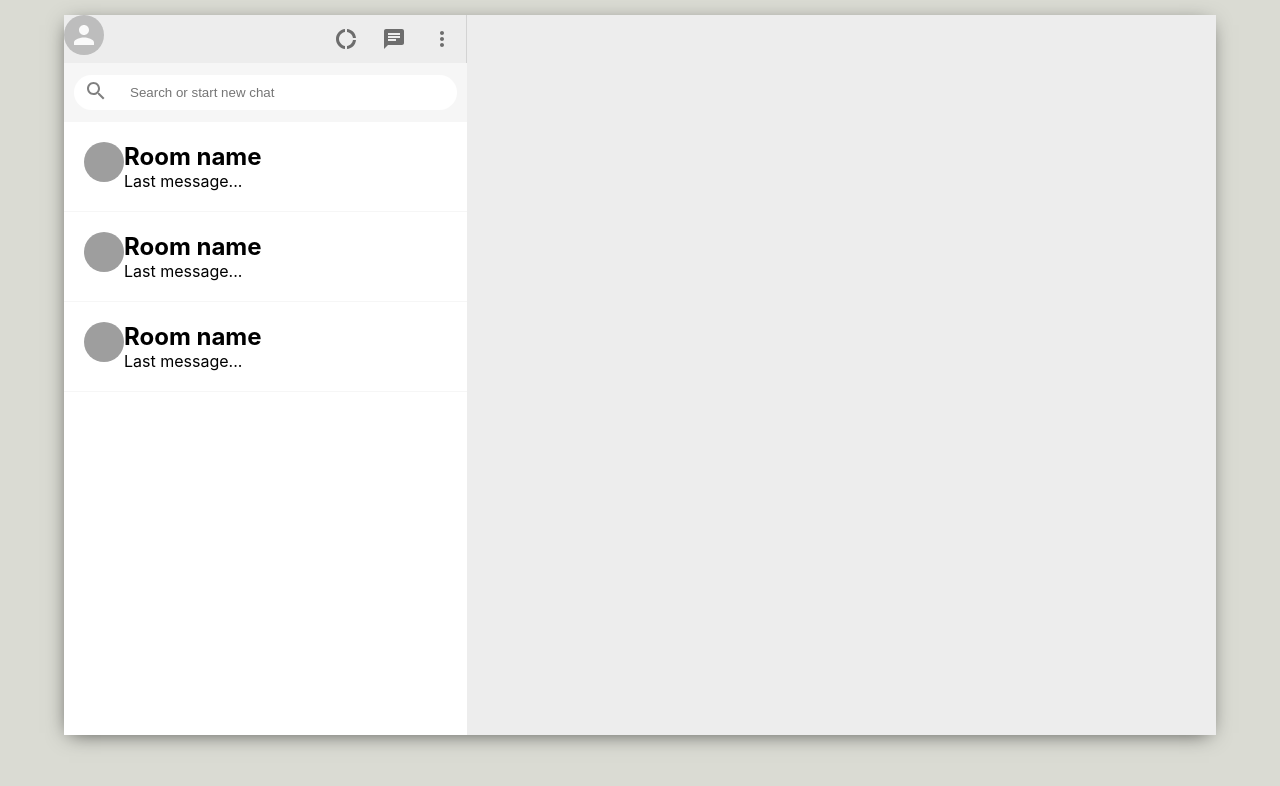
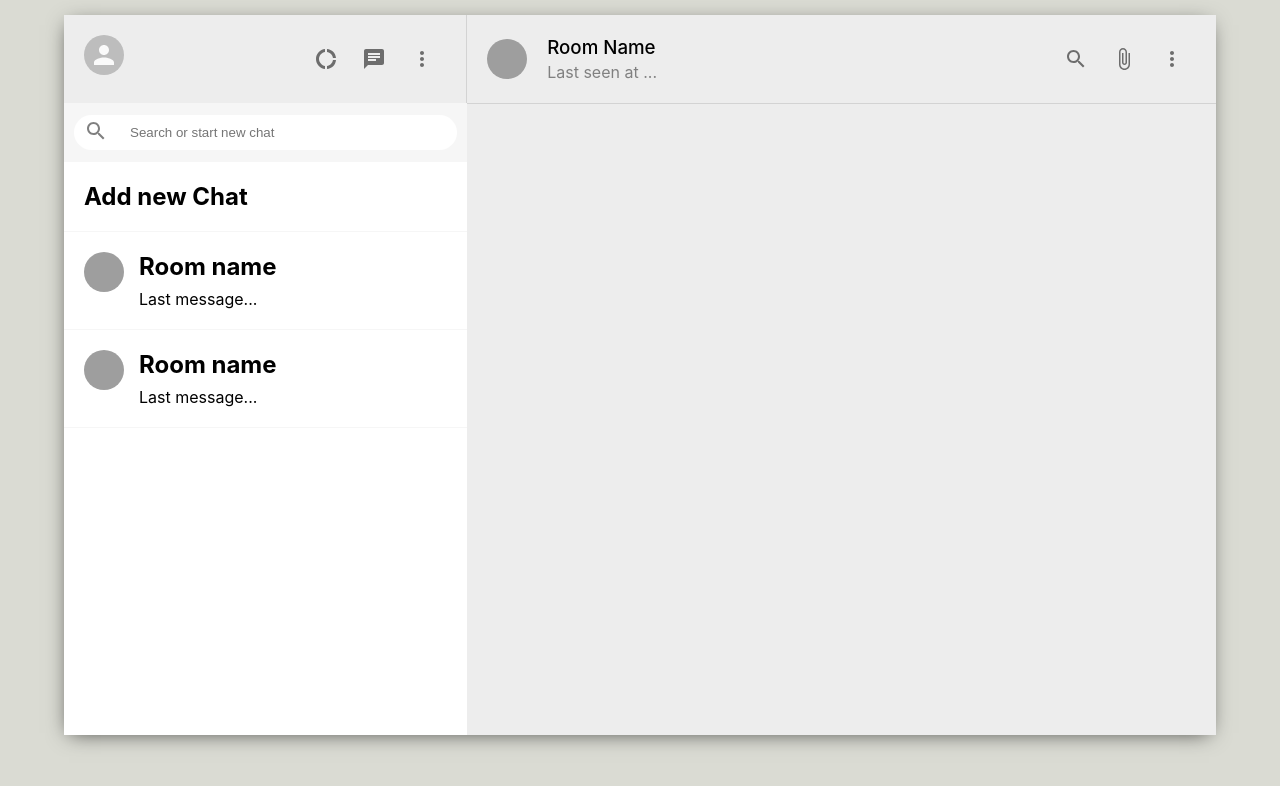
Before and after one commit to bekturmsv/Whatsapp-Clone, a React (Create React App) app: page / in a window 1280 px wide. Shown: the top 786 px of the page. Built offline with nearby package versions, Linux system fonts and the light colour scheme; grey boxes are pictures that could not be loaded.

Commit message:
began work on the appearance of the Chat component

```diff
--- a/src/App.jsx
+++ b/src/App.jsx
@@ -1,5 +1,7 @@
+
 import React from 'react';
 import './App.css';
+import Chat from './Components/Chat/Chat';
 import Sidebar from './Components/Sidebar/Sidebar';
 
 function App() {
@@ -7,6 +9,7 @@ function App() {
     <div className="app">
       <div className="app__body">
         <Sidebar/>
+        <Chat />
       </div>
 
     </div>
--- /dev/null
+++ b/src/Components/Chat/Chat.jsx
@@ -0,0 +1,42 @@
+import { Avatar, IconButton } from '@material-ui/core';
+import { AttachFile, MoreVert, SearchOutlined } from '@material-ui/icons';
+import React, { useEffect, useState } from 'react';
+import styles from './Chat.module.css'
+
+function Chat  () {
+    const [seed,setSeed] = useState("");
+
+    useEffect(() => {
+        setSeed(Math.floor(Math.random()* 5000))
+    },[])
+    return (
+        <div className={styles.chat}>
+            <div className={styles.chatHeader}>
+                <Avatar src={`https://avatars.dicebear.com/api/human/${seed}.svg`}/>
+                <div className={styles.chatHeaderInfo}>
+                    <h3>Room Name</h3>
+                    <p>Last seen at ...</p>
+                </div>
+                <div className={styles.chatHeaderRight}>
+                    <IconButton>
+                        <SearchOutlined/>
+                    </IconButton>
+                    <IconButton>
+                        <AttachFile/>
+                    </IconButton>
+                    <IconButton>
+                        <MoreVert/>
+                    </IconButton>
+                </div>
+            </div>
+            <div className={styles.chatBody}>
+
+            </div>
+            <div className={styles.chatFooter}>
+
+            </div>
+        </div>
+    );
+};
+
+export default Chat;
--- /dev/null
+++ b/src/Components/Chat/Chat.module.css
@@ -0,0 +1,30 @@
+.chat {
+    flex: 0.65;
+}
+
+.chatHeader{
+    padding: 20px;
+    display: flex;
+    align-items: center;
+    border-bottom: 1px solid lightgray;
+}
+
+.chatHeaderInfo{
+    flex: 1;
+    padding-left: 20px;
+}
+
+.chatHeaderInfo > h3 {
+    margin-bottom: 3px;
+    font-weight: 500;
+}
+
+.chatHeaderInfo > p{
+    color: gray;
+}
+
+.chatHeaderRight{
+    display: flex;
+    justify-content: space-between;
+    min-width: 100px;
+}
--- a/src/Components/Sidebar/Sidebar.jsx
+++ b/src/Components/Sidebar/Sidebar.jsx
@@ -33,7 +33,7 @@ function Sidebar() {
             </div>
 
             <div className={styles.sidebarChats}>
-                <SideBarChat/>
+                <SideBarChat addNewChat />
                 <SideBarChat/>
                 <SideBarChat/>
             </div>
--- a/src/Components/Sidebar/Sidebar.module.css
+++ b/src/Components/Sidebar/Sidebar.module.css
@@ -34,6 +34,7 @@
 }
 
 .sidebarHeader {
+    padding: 20px;
     display: flex;
     justify-content: space-between;
     border-right: 1px solid lightgray;
--- a/src/Components/SidebarChat/SideBarChat.jsx
+++ b/src/Components/SidebarChat/SideBarChat.jsx
@@ -2,7 +2,7 @@ import { Avatar } from '@material-ui/core';
 import React, { useEffect, useState } from 'react';
 import styles from './SideBarChat.module.css'
 
-function SideBarChat  ()  {
+function SideBarChat  ({addNewChat})  {
 
     const [seed,setSeed] = useState("");
 
@@ -12,7 +12,15 @@ function SideBarChat  ()  {
         )
     },[])
 
-    return (
+    const createChat = () => {
+        const roomName = prompt("Please enter name for chat")
+
+        if(roomName){
+            // do some clever database stuff ...
+        }
+    }
+
+    return !addNewChat ?  (
         <div className={styles.sidebarChat}>
             <Avatar src={`https://avatars.dicebear.com/api/human/${seed}.svg`}/>
             <div className={styles.SideBarChatInfo}>
@@ -20,6 +28,12 @@ function SideBarChat  ()  {
                 <p>Last message...</p>
             </div>
         </div>
+    ) : (
+        <div onClick={createChat}
+        className={styles.sidebarChat}
+        >
+            <h2>Add new Chat</h2>
+        </div>
     );
 };
 
--- a/src/Components/SidebarChat/SideBarChat.module.css
+++ b/src/Components/SidebarChat/SideBarChat.module.css
@@ -4,3 +4,16 @@
     cursor: pointer;
     border-bottom: 1px solid #f6f6f6;
 }
+
+.sidebarChat:hover{
+    background-color: #ebebeb;
+}
+
+.SideBarChatInfo > h2{
+    font-style: 16px;
+    margin-bottom: 8px;
+}
+
+.SideBarChatInfo{
+    margin-left: 15px;
+}
```
